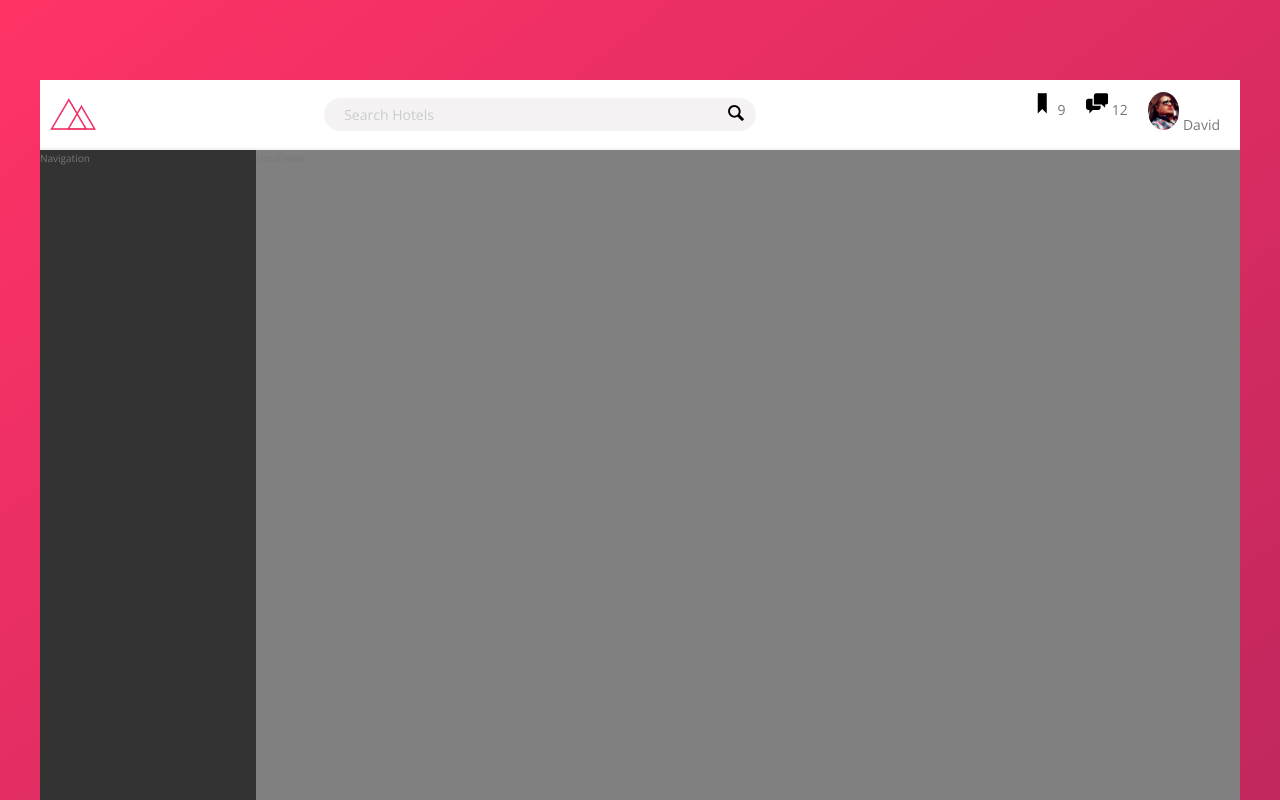
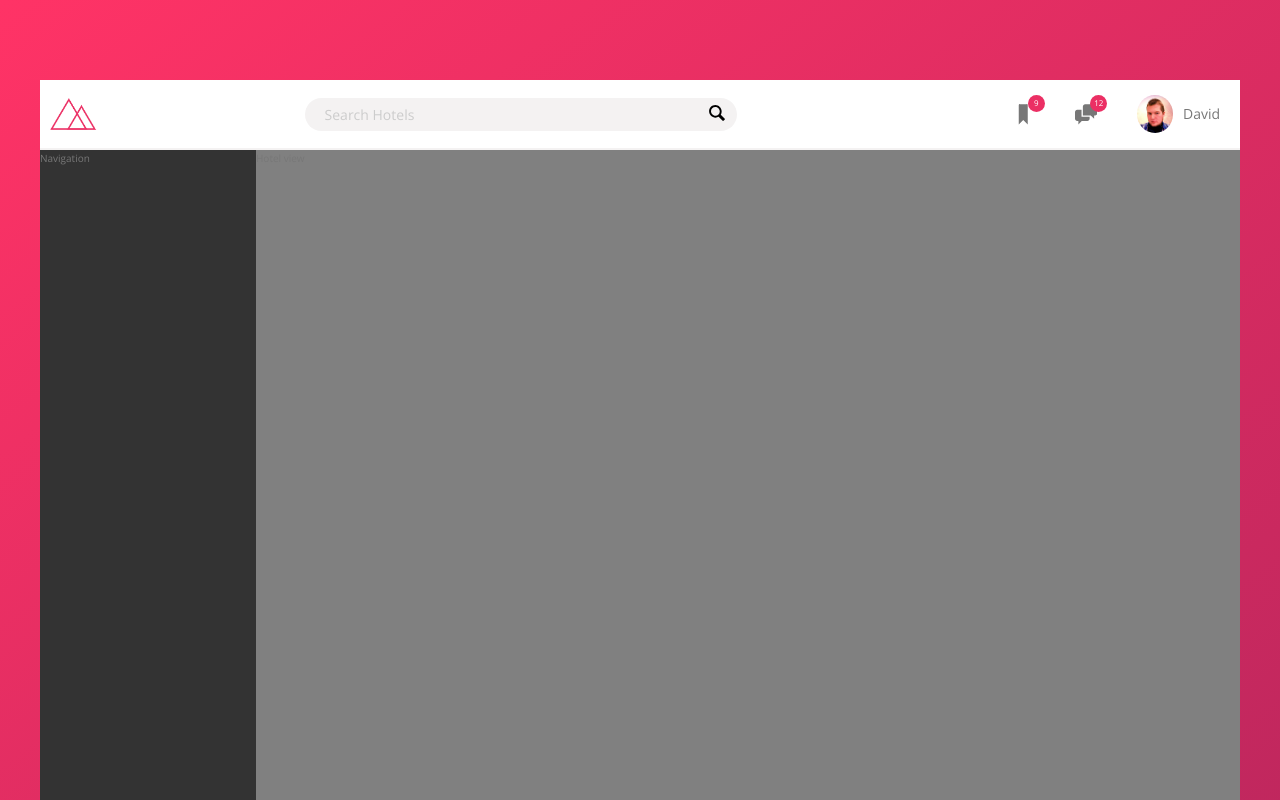
Before and after one commit to Arximiro/Trillo, a website: page index.html in a window 1280 px wide. Shown: the top 800 px of the page. Drawn offline with nearby package versions, Linux system fonts and the light colour scheme.

Commit message:
styled user nav area of header

```diff
--- a/index.html
+++ b/index.html
@@ -41,7 +41,7 @@
                 <span class="user-nav__notification">12</span>
               </div>
               <div class="user-nav__user">
-                <img src="img/user.png" alt="user photo" class="user-nav__user-photo">
+                <img src="img/user.jpg" alt="user photo" class="user-nav__user-photo">
                 <span class="user-nav__user-name">David</span>
               </div>
             </nav>
--- a/sass/components/_components.scss
+++ b/sass/components/_components.scss
@@ -60,31 +60,55 @@
 ////////////////////////
 // USER NAVIGATION
 .user-nav {
-  padding-right: 2rem;
+  align-self: stretch;
+
   display: flex;
+  align-items: center;
 
+  & > * {
+    padding: 0 2rem;
+    cursor: pointer;
+    height: 100%;
+
+    display: flex;
+    align-items: center;
+  }
+
+  & > *:hover {
+    background-color: var(--color-grey-light-2);
+  }
 
   &__icon-box {
-    padding-right: 2rem;
+    position: relative;
   }
 
   &__icon {
     height: 2.25rem;
     width: 2.25rem;
+    fill: var(--color-grey-dark-2);
+
   }
 
   &__notification {
+    font-size: .8rem;
+    height: 1.7rem;
+    width: 1.7rem;
+    border-radius: 50%;
+    background-color: var(--color-primary);
+    color: white;
+    position: absolute;
+    top: 1.5rem;
+    right: 1rem;
 
-  }
-
-  &__user {
-
+    display: flex;
+    justify-content: center;
+    align-items: center;
   }
 
   &__user-photo {
     height: 3.75rem;
     border-radius: 50%;
-
+    margin-right: 1rem;
   }
 
   &__user-name {
@@ -100,13 +124,14 @@
 
 
 // ---SUPER NOTES SECTION---
-// LOGO - height set for logo to be proper size
-// LOGO - margin-left to give element some breathing room
+// LOGO
+//    height: setting height auto sets width and vice versa
+//    margin-right: breathing room
 
 // SEARCH
 //    display: set to flex to align the button in the center along the cross axis
 //    flex: 0 0 40%. So no grow, not able to shrink, takes 40% of available space
-// SEARCH__input
+// SEARCH__INPUT
 //    font-family: font family is not inherited on inputs, so it must be set explicitly
 //    font-size: font size is not inherited on inputs, so it must be set explicitly
 //    color: color is not inherited on inputs, so it must be set explicitly
@@ -117,19 +142,54 @@
 //    width: set to 90% to take up 9/10 of what it can, so it can grow later when focused
 //    transition: set to .3s to allow a smooth transition when focused
 //    margin-right: set to -3 to push the input over so the button ends up on top
-// SEARCH__input:focus
+// SEARCH__INPUT:FOCUS
 //    outline: set to none to remove default blue border when focused
 //    width: set to 100% so box grows when focused
 //    background-color: set to darker coler for enhanced ux
-// SEARCH__button
+// SEARCH__BUTTON
 //    border: set to none to remove border
 //    background-color: set to transparent so only the icon shows
-// SEARCH__button:focus
+// SEARCH__BUTTON:FOCUS
 //    outline: set to none to remove default blue border when clicked
-// SEARCH__button:active
+// SEARCH__BUTTON:ACTIVE
 //    transform: set to translate 2px on the y axis to make it look like button is being pushed to user
-// SEARCH__icon
+// SEARCH__ICON
 //    height: set to 2rem or 20px
 //    width: set to 2rem or 20px
 
 // USER-NAV
+//    align-self: sets the user nav element to stretch inside its own parent flexbox
+//    display: set to flex to position children
+//    align-items:
+// USER-NAV > * (selects all DIRECT children of USER-NAV so icon-box and user)
+//    padding: breathing space
+//    cursor: hand pointer
+//    height: makes them take up the entire space they can
+//    display: makes the children inside of these flex children
+//    align-items: set to center so they center on the cross axis
+// USER-NAV > *:hover (selects all DIRECT children of USER-NAV when hovered)
+//    background-color: slightly darker when hovered
+// USER-NAV__ICON-BOX
+//    position: set to relative to allow notification bubble to be positioned absolutely
+// USER-NAV__ICON
+//  height: set
+//  width: set
+//  fill: paints the interior of the given icon
+// USER-NAV__NOTIFICATION
+//    font-size: set
+//    height: set
+//    width: set
+//    border-radius: set to give make bubbles round
+//    backgound-color: set to primary
+//    color: text color white
+//    position: set to absolute so they can be moved exactly into position
+//    top: 1.5rem down from the top
+//    right: 1rem from the right side
+//    display: set to flex to align the text inside each bubble
+//    justify-content: centers numbers on main axis
+//    align-items: centers numbers on cross axis
+// USER-NAV__USER-PHOTO
+//    height: width is auto set when you set height
+//    border-radius: set to make image perfectly round
+//    margin-right: gives space between user photo and text
+// USER-NAV__USER-NAME
```
Also changed, not shown: css/style.css, img/user.jpg (added), img/user.png (deleted).
